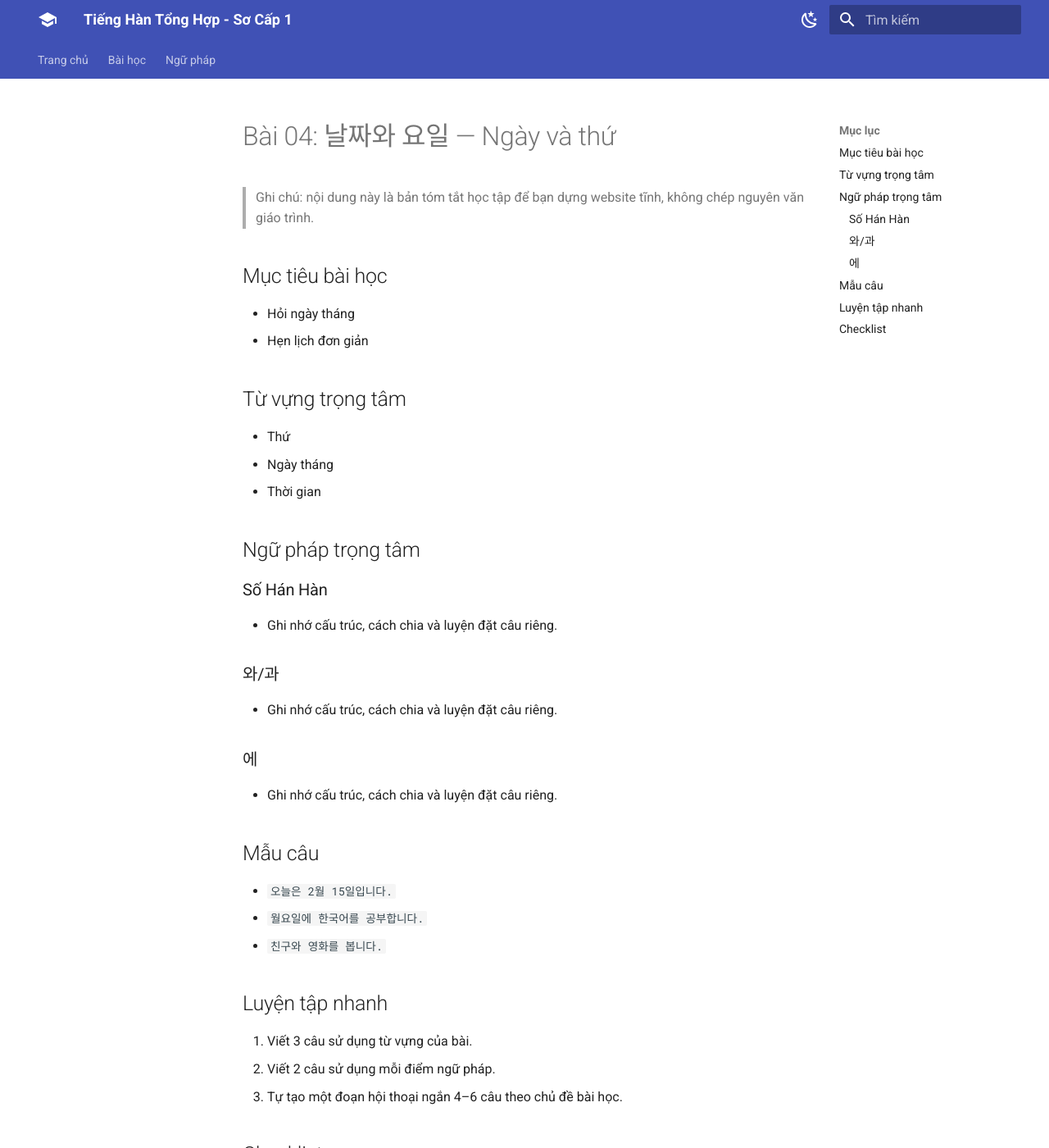
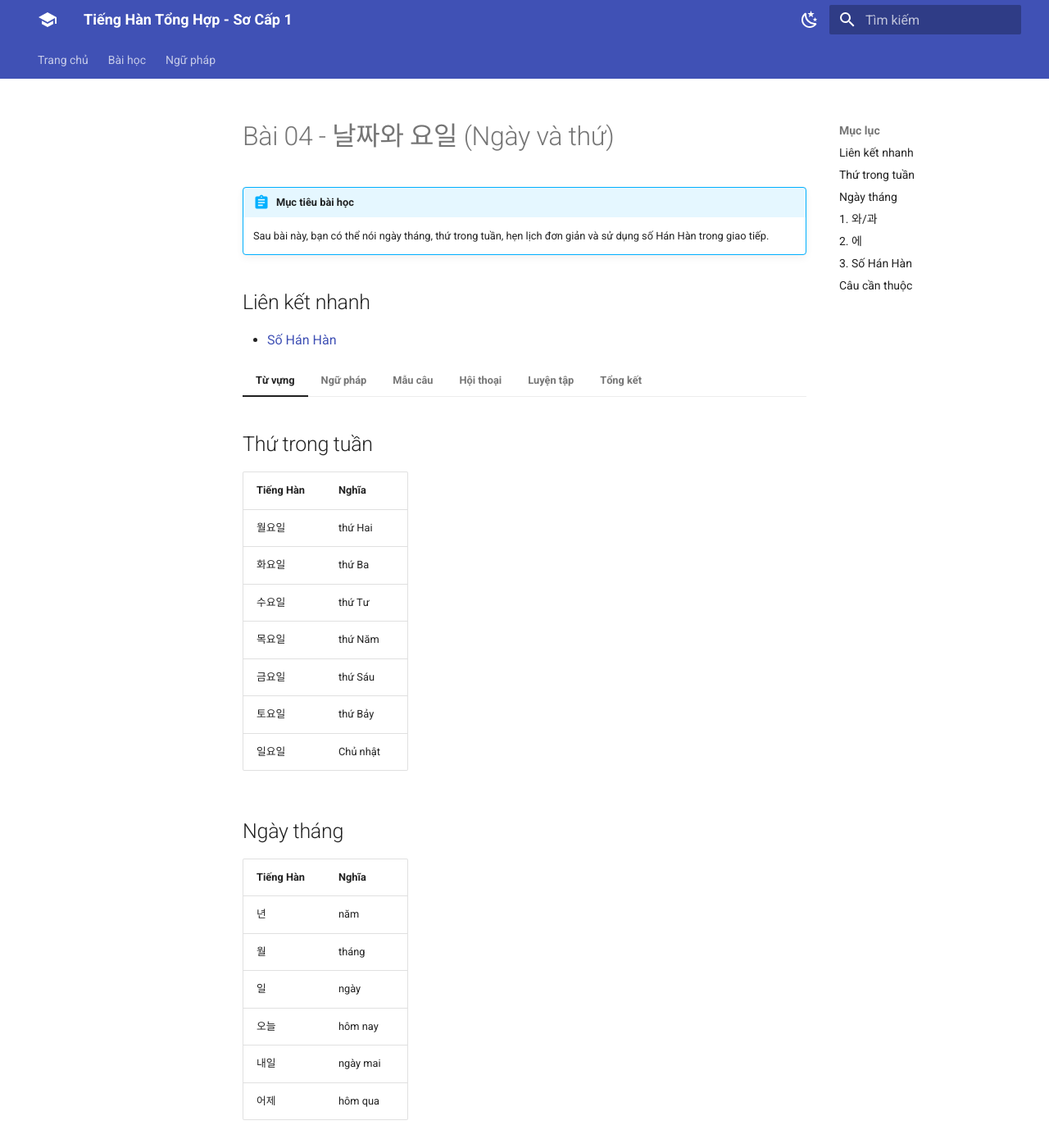
Before and after one commit to toanGa/tienghan-quyen1, an MkDocs documentation site: the page built from docs/lessons/bai-04.md, in a window 1280 px wide and 1400 px high. Shown: the whole window at 82% size. Built offline with MkDocs 1.6.1 and Material for MkDocs 9.7.7, drawn with Linux system fonts in a browser that asks for light colours; some of the changed text lies outside the part shown.

Commit message:
Upgrade lesson 04 to MkDocs format

```diff
--- a/docs/lessons/bai-04.md
+++ b/docs/lessons/bai-04.md
@@ -1,54 +1,123 @@
 ---
-title: "Bài 04: 날짜와 요일 — Ngày và thứ"
+title: "Bài 04 - 날짜와 요일 (Ngày và thứ)"
 lesson: 4
 korean: "날짜와 요일"
 vietnamese: "Ngày và thứ"
 ---
 
-# Bài 04: 날짜와 요일 — Ngày và thứ
+# Bài 04 - 날짜와 요일 (Ngày và thứ)
 
-> Ghi chú: nội dung này là bản tóm tắt học tập để bạn dựng website tĩnh, không chép nguyên văn giáo trình.
+!!! abstract "Mục tiêu bài học"
+    Sau bài này, bạn có thể nói ngày tháng, thứ trong tuần, hẹn lịch đơn giản và sử dụng số Hán Hàn trong giao tiếp.
 
-## Mục tiêu bài học
+## Liên kết nhanh
 
-- Hỏi ngày tháng
-- Hẹn lịch đơn giản
+- [Số Hán Hàn](../grammar/sino-korean-numbers.md)
 
-## Từ vựng trọng tâm
+=== "Từ vựng"
 
-- Thứ
-- Ngày tháng
-- Thời gian
+    ## Thứ trong tuần
 
-## Ngữ pháp trọng tâm
+    | Tiếng Hàn | Nghĩa |
+    |---|---|
+    | 월요일 | thứ Hai |
+    | 화요일 | thứ Ba |
+    | 수요일 | thứ Tư |
+    | 목요일 | thứ Năm |
+    | 금요일 | thứ Sáu |
+    | 토요일 | thứ Bảy |
+    | 일요일 | Chủ nhật |
 
-### Số Hán Hàn
+    ## Ngày tháng
 
-- Ghi nhớ cấu trúc, cách chia và luyện đặt câu riêng.
+    | Tiếng Hàn | Nghĩa |
+    |---|---|
+    | 년 | năm |
+    | 월 | tháng |
+    | 일 | ngày |
+    | 오늘 | hôm nay |
+    | 내일 | ngày mai |
+    | 어제 | hôm qua |
 
-### 와/과
+=== "Ngữ pháp"
 
-- Ghi nhớ cấu trúc, cách chia và luyện đặt câu riêng.
+    ## 1. 와/과
 
-### 에
+    Dùng để nối hai danh từ, nghĩa là "và".
 
-- Ghi nhớ cấu trúc, cách chia và luyện đặt câu riêng.
+    | Sau phụ âm | Sau nguyên âm |
+    |---|---|
+    | 과 | 와 |
 
-## Mẫu câu
+    Ví dụ:
 
-- `오늘은 2월 15일입니다.`
-- `월요일에 한국어를 공부합니다.`
-- `친구와 영화를 봅니다.`
+    - 친구와 영화를 봐요.
+    - 책과 공책이 있어요.
 
-## Luyện tập nhanh
+    ## 2. 에
 
-1. Viết 3 câu sử dụng từ vựng của bài.
-2. Viết 2 câu sử dụng mỗi điểm ngữ pháp.
-3. Tự tạo một đoạn hội thoại ngắn 4–6 câu theo chủ đề bài học.
+    Dùng để chỉ thời gian.
 
-## Checklist
+    Ví dụ:
 
-- [ ] Thuộc từ vựng chính
-- [ ] Hiểu ngữ pháp
-- [ ] Đọc được mẫu câu
-- [ ] Tự nói được ít nhất 5 câu theo chủ đề
+    - 월요일에 공부해요.
+    - 3시에 만나요.
+
+    ## 3. Số Hán Hàn
+
+    Dùng trong ngày tháng.
+
+    Ví dụ:
+
+    - 2월 15일
+    - 5월 10일
+
+    Xem thêm: [Số Hán Hàn](../grammar/sino-korean-numbers.md)
+
+=== "Mẫu câu"
+
+    | Tiếng Hàn | Nghĩa |
+    |---|---|
+    | 오늘은 몇 월 며칠이에요? | Hôm nay là ngày mấy tháng mấy? |
+    | 오늘은 2월 15일이에요. | Hôm nay là ngày 15 tháng 2. |
+    | 무슨 요일이에요? | Hôm nay là thứ mấy? |
+    | 월요일이에요. | Thứ Hai. |
+    | 월요일에 한국어를 공부해요. | Tôi học tiếng Hàn vào thứ Hai. |
+
+=== "Hội thoại"
+
+    A: 오늘은 몇 월 며칠이에요?
+
+    B: 오늘은 2월 15일이에요.
+
+    A: 무슨 요일이에요?
+
+    B: 월요일이에요.
+
+    A: 월요일에 뭐 해요?
+
+    B: 한국어를 공부해요.
+
+=== "Luyện tập"
+
+    1. Viết ngày sinh của bạn bằng tiếng Hàn.
+    2. Viết các thứ trong tuần từ thứ Hai đến Chủ nhật.
+    3. Đặt 5 câu với 에.
+    4. Đặt 5 câu với 와/과.
+
+=== "Tổng kết"
+
+    | Cấu trúc | Nghĩa |
+    |---|---|
+    | 와/과 | và |
+    | 에 | vào (thời gian) |
+    | 월요일에 | vào thứ Hai |
+    | 2월 15일 | ngày 15 tháng 2 |
+
+    ## Câu cần thuộc
+
+    1. 오늘은 몇 월 며칠이에요?
+    2. 오늘은 2월 15일이에요.
+    3. 무슨 요일이에요?
+    4. 월요일에 공부해요.
+    5. 친구와 영화를 봐요.
```
